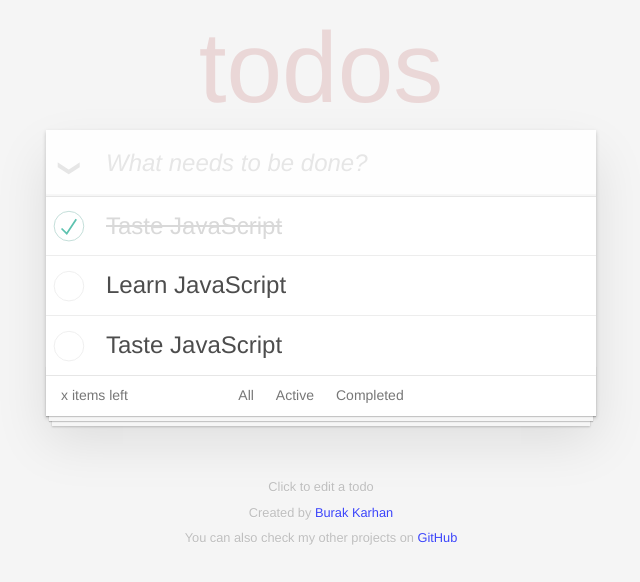
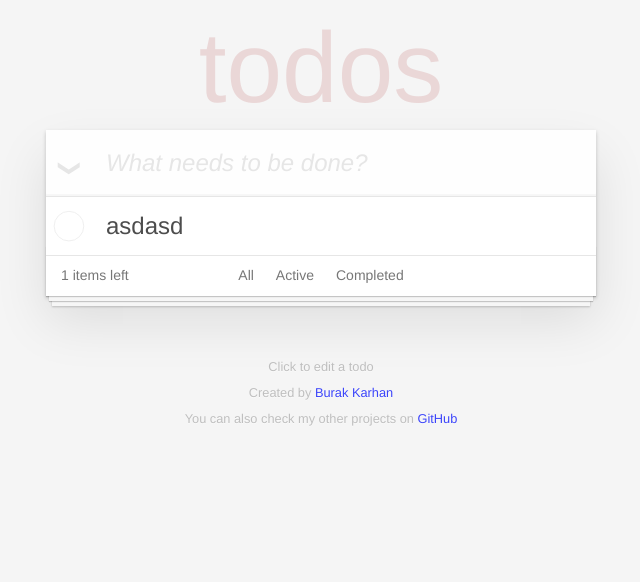
Before and after one commit to kobrak1/todo-list-react, a React (Create React App) app: page / in a window 1280 px wide. Shown: the top 582 px of the page, without its empty margins (319-959 px from the left). Built offline with nearby package versions, Linux system fonts and the light colour scheme.

Commit message:
update: add, delete and change function are added

```diff
--- a/package.json
+++ b/package.json
@@ -6,11 +6,14 @@
     "@testing-library/jest-dom": "^5.17.0",
     "@testing-library/react": "^13.4.0",
     "@testing-library/user-event": "^13.5.0",
+    "formik": "^2.4.5",
     "react": "^18.2.0",
     "react-dom": "^18.2.0",
     "react-scripts": "5.0.1",
     "sass": "^1.69.7",
-    "web-vitals": "^2.1.4"
+    "uuid": "^9.0.1",
+    "web-vitals": "^2.1.4",
+    "yup": "^1.3.3"
   },
   "scripts": {
     "start": "react-scripts start",
--- a/src/components/Content.js
+++ /dev/null
@@ -1,45 +0,0 @@
-import React from "react";
-import ContentFooter from "./ContentFooter";
-
-const Content = () => {
-  return (
-    <section className="main">
-      <input
-        property="toggle_all"
-        id="toggle-all"
-        className="toggle-all"
-        type="checkbox"
-      />
-      <label htmlFor="toggle-all">
-        Mark all as complete
-      </label>
-
-      <ul className="todo-list">
-      <li className="completed">
-          <div className="view">
-            <input property="done" className="toggle" type="checkbox" defaultChecked />
-            <label property="text">Taste JavaScript</label>
-            <button className="destroy"></button>
-          </div>
-        </li>
-        <li>
-          <div className="view">
-            <input property="done" className="toggle" type="checkbox" />
-            <label property="text">Learn JavaScript</label>
-            <button className="destroy"></button>
-          </div>
-        </li>
-        <li>
-          <div className="view">
-            <input property="done" className="toggle" type="checkbox" />
-            <label property="text">Taste JavaScript</label>
-            <button className="destroy"></button>
-          </div>
-        </li>
-      </ul>
-      <ContentFooter />
-    </section>
-  );
-};
-
-export default Content;
--- /dev/null
+++ b/src/components/Content/Content.js
@@ -0,0 +1,24 @@
+import React from "react";
+import ContentFooter from "../ContentFooter";
+import TodoList from "./TodoList";
+import { useTodo } from "../../context/TodoContext";
+
+const Content = () => {
+  const { todos } = useTodo();
+  console.log("from Content.js",todos);
+  return (
+    <section className="main">
+      <input
+        property="toggle_all"
+        id="toggle-all"
+        className="toggle-all"
+        type="checkbox"
+      />
+      <label htmlFor="toggle-all">Mark all as complete</label>
+      <TodoList />
+      <ContentFooter />
+    </section>
+  );
+};
+
+export default Content;
--- /dev/null
+++ b/src/components/Content/TodoList.js
@@ -0,0 +1,28 @@
+import { useTodo } from "../../context/TodoContext";
+
+export default function TodoList() {
+  const { todos, handleDelete, handleChange } = useTodo();
+
+  return (
+    <ul className="todo-list">
+      {todos.map((data) => (
+        <li className={data.completed ? "completed" : ""} key={data.id}>
+          <div className="view">
+            <input
+              property="done"
+              className="toggle"
+              type="checkbox"
+              checked={data.completed}
+              onChange={() => handleChange(data.id)}
+            />
+            <label property="text">{data.todo}</label>
+            <button
+              className="destroy"
+              onClick={() => handleDelete(data.id)}
+            ></button>
+          </div>
+        </li>
+      ))}
+    </ul>
+  );
+}
--- a/src/components/ContentFooter.js
+++ b/src/components/ContentFooter.js
@@ -1,12 +1,14 @@
 import React from "react";
+import { useTodo } from "../context/TodoContext";
 
 const ContentFooter = () => {
+  const {itemCount} = useTodo();
   return (
     <footer className="footer">
       <meta property="todo_done" content="[count(todo where done)]" />
       <meta property="todo_left" content="[count(todo where !done)]" />
 
-      <span className="todo-count">x items left</span>
+      <span className="todo-count">{itemCount} items left</span>
 
       <meta property="active_filter" content="all" mv-storage="none" />
       <ul className="filters">
--- a/src/components/Header.js
+++ /dev/null
@@ -1,19 +0,0 @@
-import React from "react";
-
-const Header = () => {
-  return (
-    <header className="header">
-      <h1>todos</h1>
-      <form mv-action="set(new_todo, new_todo.trim()), if(new_todo != '', add(new_todo, todo) & set(new_todo, ''))">
-        <input
-          property="new_todo"
-          className="new-todo"
-          placeholder="What needs to be done?"
-          autoFocus
-        />
-      </form>
-    </header>
-  );
-};
-
-export default Header;
--- /dev/null
+++ b/src/components/Header/Header.js
@@ -0,0 +1,13 @@
+import React from "react";
+import TodoForm from "./TodoForm";
+
+const Header = () => {
+  return (
+    <header className="header">
+      <h1>todos</h1>
+      <TodoForm />
+    </header>
+  );
+};
+
+export default Header;
--- /dev/null
+++ b/src/components/Header/TodoForm.js
@@ -0,0 +1,30 @@
+import { Field, Form, Formik } from "formik";
+import validations from "./Validations";
+import { useTodo } from "../../context/TodoContext";
+
+const TodoForm = () => {
+  // get TodoContext
+  const { addTodo } = useTodo();
+  return (
+    <Formik
+      initialValues={{ todo: "" }}
+      validationSchema={validations}
+      onSubmit={(values, bag) => {
+        addTodo(values.todo)
+        bag.resetForm();
+      }}
+    >
+      <Form>
+        <Field
+          type="text"
+          name="todo"
+          id="todo"
+          className="new-todo"
+          placeholder="What needs to be done?"
+        />
+      </Form>
+    </Formik>
+  );
+};
+
+export default TodoForm;
--- /dev/null
+++ b/src/components/Header/Validations.js
@@ -0,0 +1,7 @@
+import * as Yup from "yup";
+
+const validations = Yup.object({
+    todo: Yup.string().required("Todo is required!"),
+  })
+
+export default validations;
--- /dev/null
+++ b/src/context/TodoContext.js
@@ -0,0 +1,66 @@
+import { createContext, useState, useContext } from "react";
+import { v4 as uuidv4 } from "uuid";
+
+export const TodoContext = createContext();
+
+export const TodoProvider = ({ children }) => {
+  const [todos, setTodos] = useState([
+    {
+      id: 2,
+      todo: "asdasd",
+      completed: false,
+    },
+  ]);
+
+  // addTodo function to add new items
+  const addTodo = (text) => {
+    setTodos([...todos, { id: uuidv4(), todo: text, completed: false }]);
+  };
+
+  // handle change function
+  const handleChange = (id) => {
+    const clonedTodos = [...todos];
+    const itemIndex = clonedTodos.findIndex((item) => item.id === id);
+    const item = clonedTodos[itemIndex];
+    item.completed = !item.completed;
+    setTodos(clonedTodos);
+  };
+
+  // delete function
+  const handleDelete = (id) => {
+    const clonedTodos = [...todos];
+    const itemIndex = clonedTodos.findIndex((item) => item.id === id);
+    console.log(itemIndex);
+    const updatedTodos = clonedTodos.filter((e) => e.id !== id);
+    setTodos(updatedTodos);
+  };
+
+  // shows how many items left
+  const itemCount = todos.length;
+
+  // exported values
+  const values = {
+    todos,
+    setTodos,
+    addTodo,
+    itemCount,
+    handleChange,
+    handleDelete,
+  };
+
+  return (
+    <TodoContext.Provider value={values}> {children} </TodoContext.Provider>
+  );
+};
+
+export const useTodo = () => {
+  const context = useContext(TodoContext);
+
+  // to check if the context used in the correct place
+  if (context === undefined) {
+    throw new Error(
+      "This useTodo hook must be called inside the TodoProvider!"
+    );
+  }
+  return context;
+};
```
Also changed, not shown: src/App.js (+5 -4 lines), 1 other file (tests, documents, lock files or other folders).
